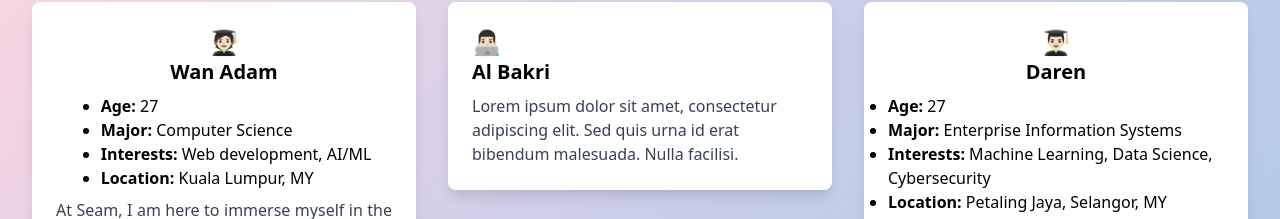
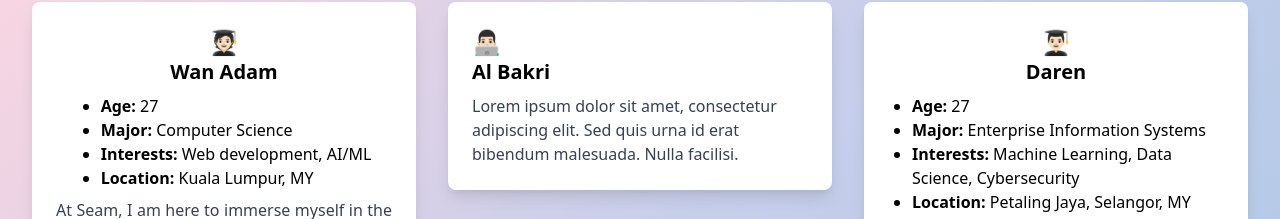
Before and after one commit to adam-niltoone/intern-page, a plain HTML site: page index.html in a window 1280 px wide. Shown: the part 138-357 px from the top of the page. Drawn offline with nearby package versions, Linux system fonts and the light colour scheme.

Commit message:
Updated my container -Daren

```diff
--- a/index.html
+++ b/index.html
@@ -67,7 +67,7 @@
                     <!-- Emoji before the intern's name -->
                     <span class="text-2xl">👨🏻‍🎓</span>
                     <h2 class="text-xl font-semibold mb-2">Daren</h2>
-                    <ul class="list-disc pl-0 mb-2">
+                    <ul class="list-disc pl-6 mb-2">
                         <li><strong>Age:</strong> 27</li>
                         <li><strong>Major:</strong> Enterprise Information Systems</li>
                         <li><strong>Interests:</strong> Machine Learning, Data Science, Cybersecurity</li>
```
